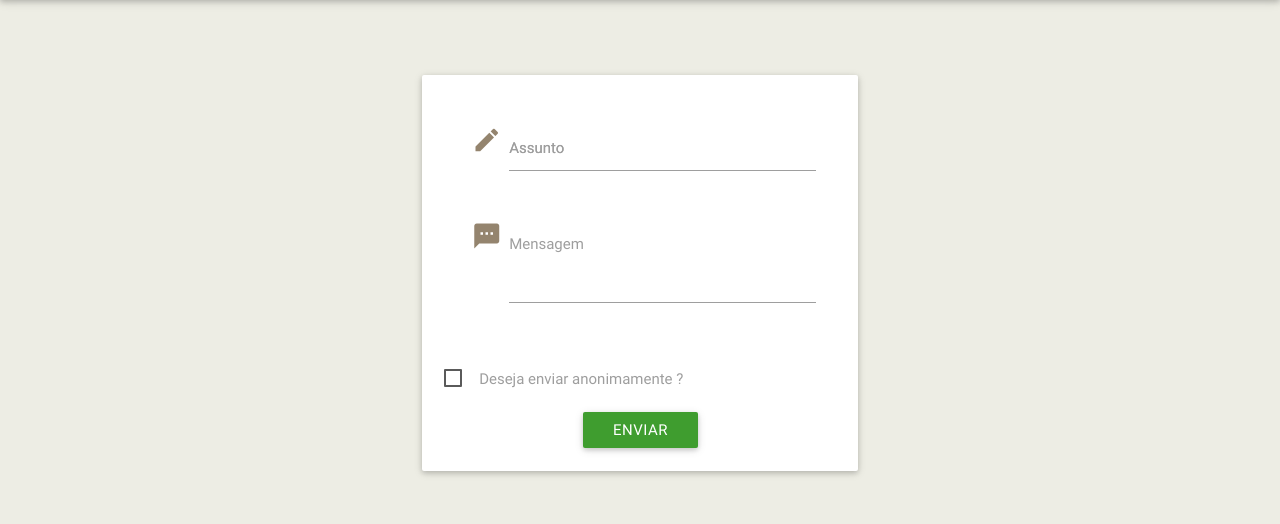
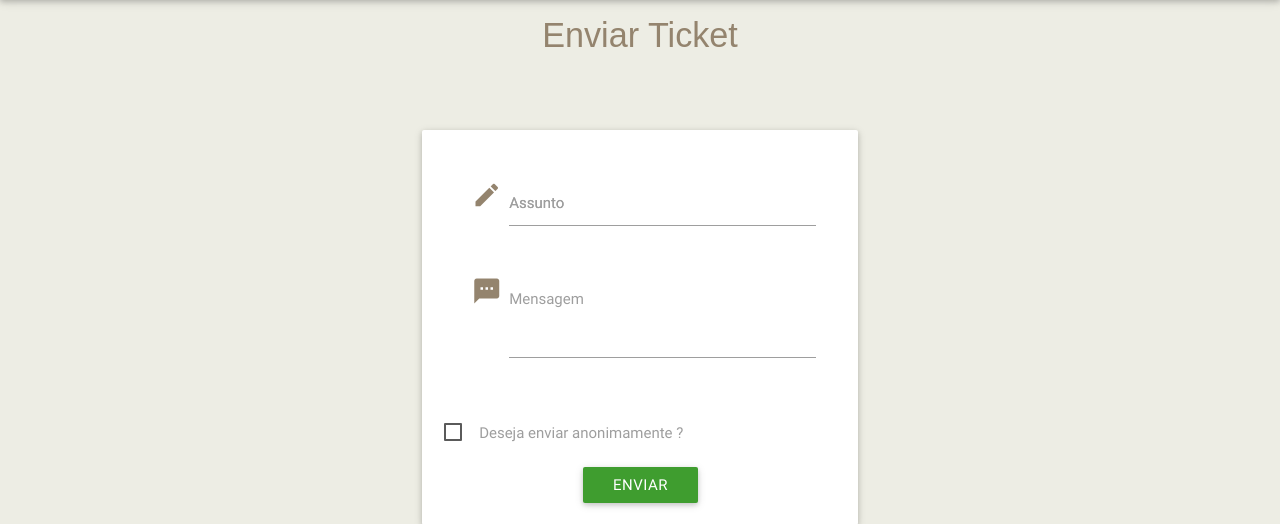
Before and after one commit to fga-eps-mds/2016.2-SAAP, a Django app: page /ticket/ in a window 1280 px wide. Shown: the part 64-588 px from the top of the page. Run offline with Django 3.2, Linux system fonts and the light colour scheme; the visitor is signed in with stand-in values (Sample User, id 1); data comes from the database, SQL or seed files in the repository; data that the repository does not hold is empty; some libraries are stand-ins or nearby versions.

Commit message:
Adiciona título à página de envio de tickets.

```diff
--- a/saap/core/templates/ticket.html
+++ b/saap/core/templates/ticket.html
@@ -5,6 +5,7 @@
   <div class="container">
     <div class="row">
       <div class="col s12 offset-m2 m8 offset-l3 l6">
+        <h4 class="center">Enviar Ticket</h4>
         {% if messages %}
         <ul class="messages">
             {% for message in messages %}
```
